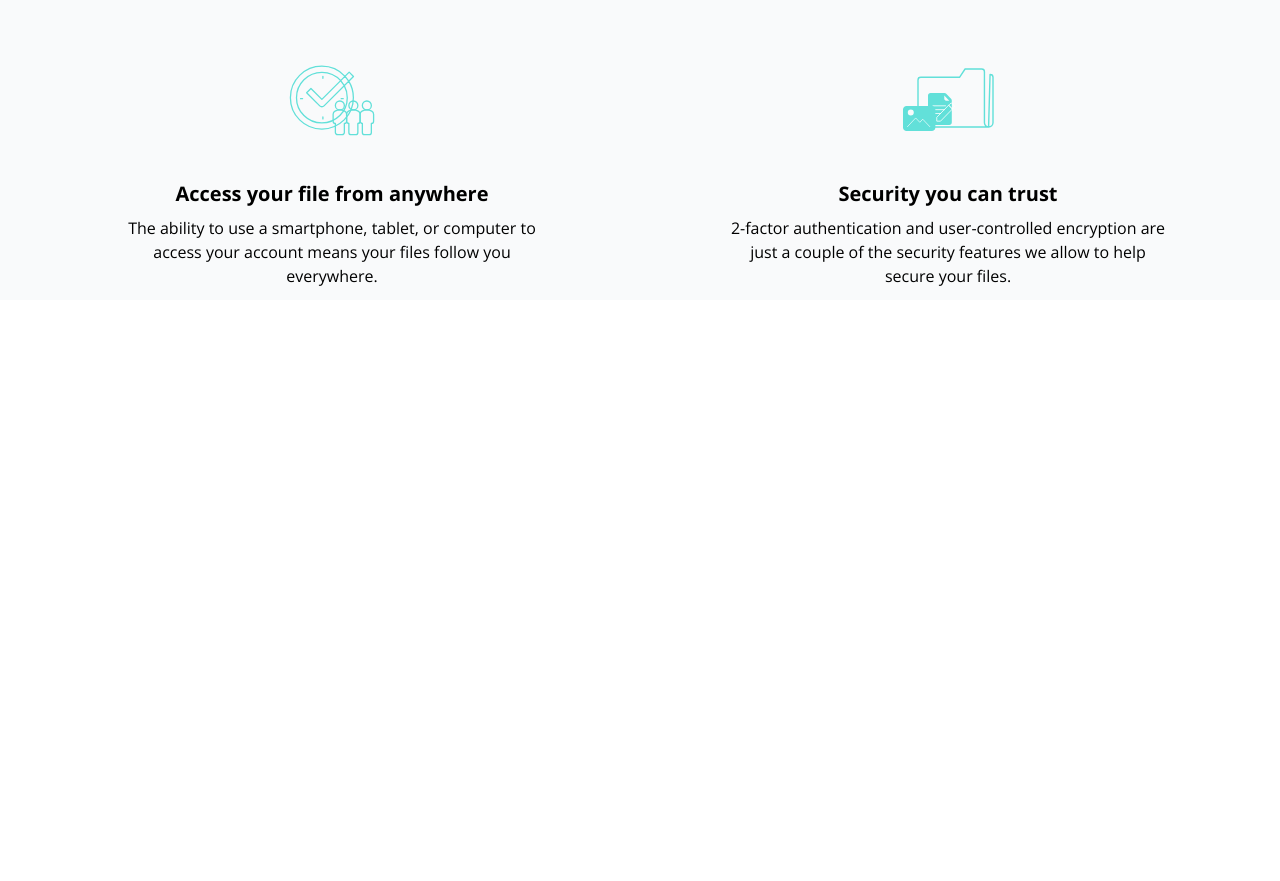
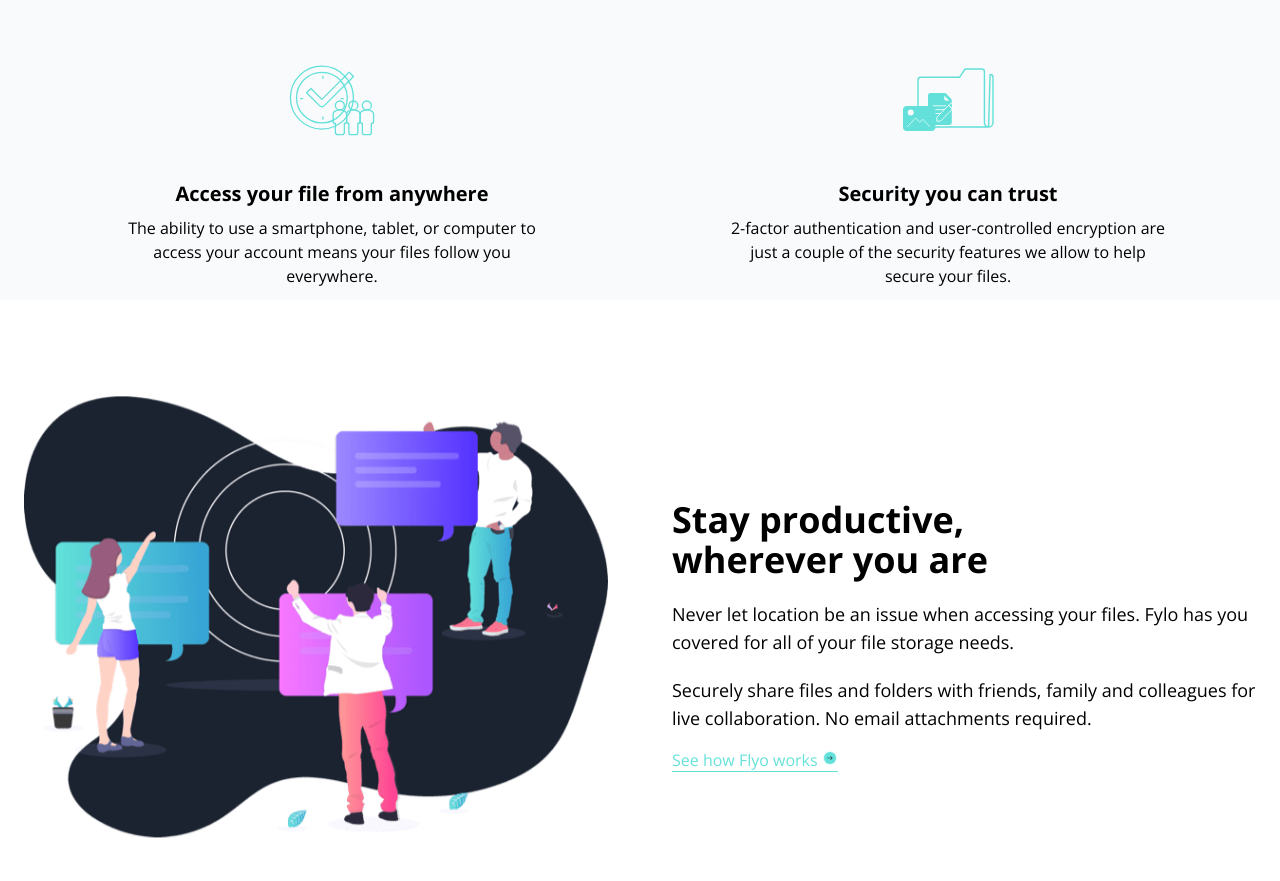
Before and after one commit to lebogang26/fylo-wesite, a website: page index.html in a window 1280 px wide. Shown: the part 1634-2515 px from the top of the page. Before the commit the page ends 1934 px from the top, so only its background shows below. Drawn offline with nearby package versions, Linux system fonts and the light colour scheme.

Commit message:
Productive Section added

```diff
--- a/index.html
+++ b/index.html
@@ -169,5 +169,47 @@
         </div>
       </div>
     </section>
+
+     <!-- Productive Section -->
+     <section id="productive" class="bg-white dark:bg-darkBlue">
+      <!-- Productive Container -->
+      <div
+        class="container flex flex-col items-center mx-auto px-6 pt-24 pb-32 md:flex-row md:space-x-16"
+      >
+        <!-- Image -->
+        <div class="md:w-1/2">
+          <img
+            src="images/illustration-stay-productive.png"
+            alt=""
+            class="mb-10"
+          />
+        </div>
+        <!-- Content -->
+        <div class="flex flex-col items-start md:w-1/2">
+          <div class="flex flex-col space-y-5">
+            <h4 class="max-w-md text-xl font-bold md:text-4xl">
+              Stay productive, wherever you are
+            </h4>
+            <p class="text-md md:text-lg">
+              Never let location be an issue when accessing your files. Fylo has
+              you covered for all of your file storage needs.
+            </p>
+
+            <p class="text-md md:text-lg">
+              Securely share files and folders with friends, family and
+              colleagues for live collaboration. No email attachments required.
+            </p>
+          </div>
+
+          <!-- Link -->
+          <div class="block mt-4">
+            <a href="#" class="border-b border-accentCyan text-accentCyan">
+              See how Flyo works
+              <img src="images/icon-arrow.svg" alt="" class="inline pb-2" />
+            </a>
+          </div>
+        </div>
+      </div>
+    </section>
   </body>
 </html>
```
Also changed, not shown: css/style.css.
